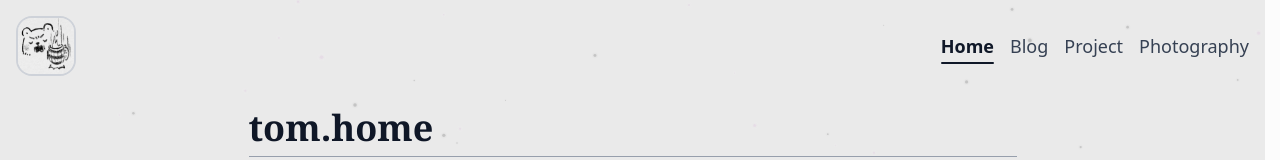
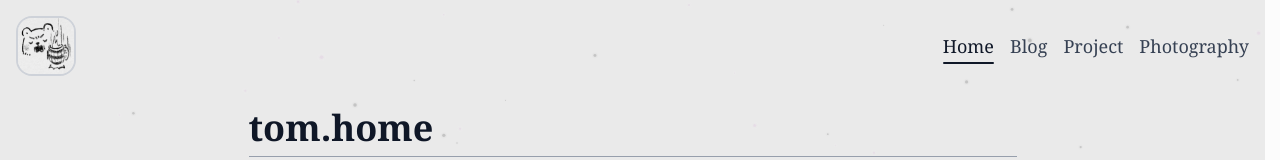
Before and after one commit to Tomlord1122/tomlord.io, a SvelteKit app: page / in a window 1280 px wide. Shown: the top 160 px of the page. Built offline with nearby package versions, Linux system fonts and the light colour scheme.

Commit message:
fix: font style

```diff
--- a/src/lib/components/Navigation.svelte
+++ b/src/lib/components/Navigation.svelte
@@ -68,12 +68,12 @@
 			</a>
 
 			<!-- Navigation Links -->
-			<div class="flex items-center gap-4 text-lg">
+			<div class="flex items-center gap-4 text-lg font-serif">
 				{#each navItems as item}
 					{@const active = isActive(item.href)}
 					<a
 						href={item.href}
-						class={`nav-link relative ${active ? 'text-gray-900 font-semibold' : ''}`}
+						class={`nav-link relative ${active ? 'text-gray-900' : ''}`}
 						onmouseenter={() => handleMouseEnter(item.href)}
 						data-sveltekit-preload-data="hover"
 						aria-current={active ? 'page' : undefined}
--- a/src/routes/+layout.svelte
+++ b/src/routes/+layout.svelte
@@ -11,7 +11,7 @@
 </script>
 
 <InteractiveBackground />
-<div class="min-h-screen bg-[#EDEDED] flex flex-col font-sans">
+<div class="min-h-screen bg-[#EDEDED] flex flex-col">
 	<Navigation />
 	<main class="flex-1 container mx-auto p-4">
 		{@render children()}
```
